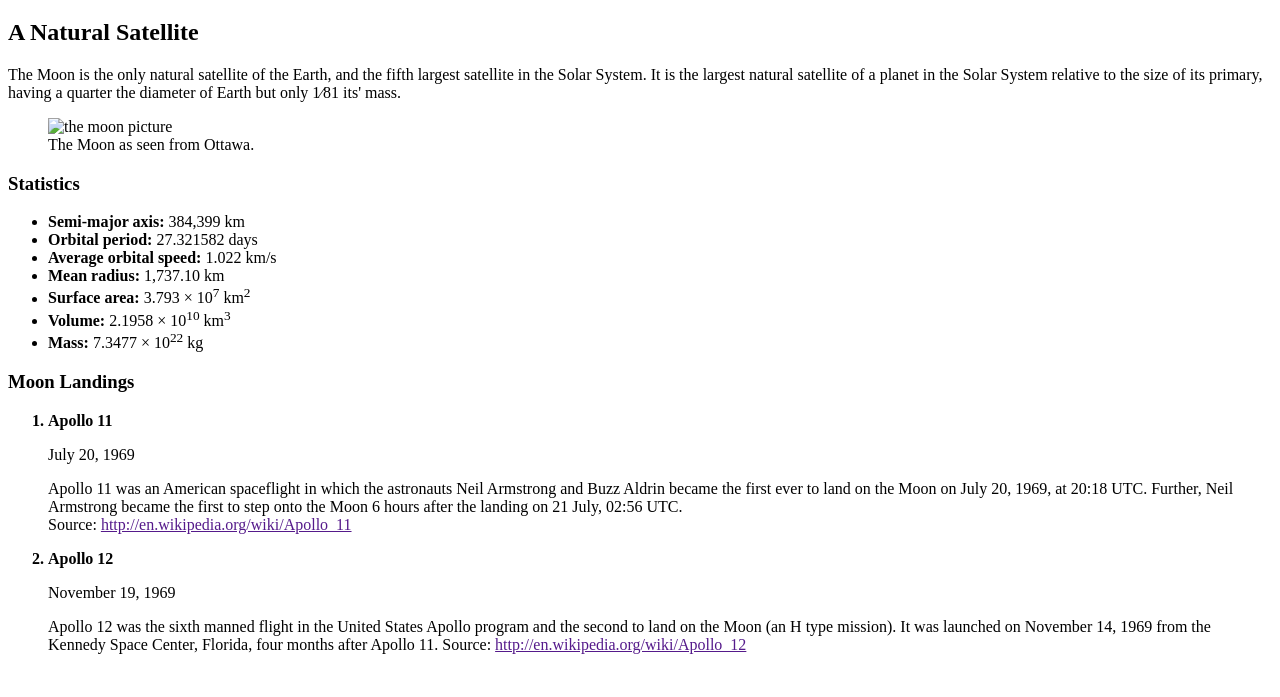
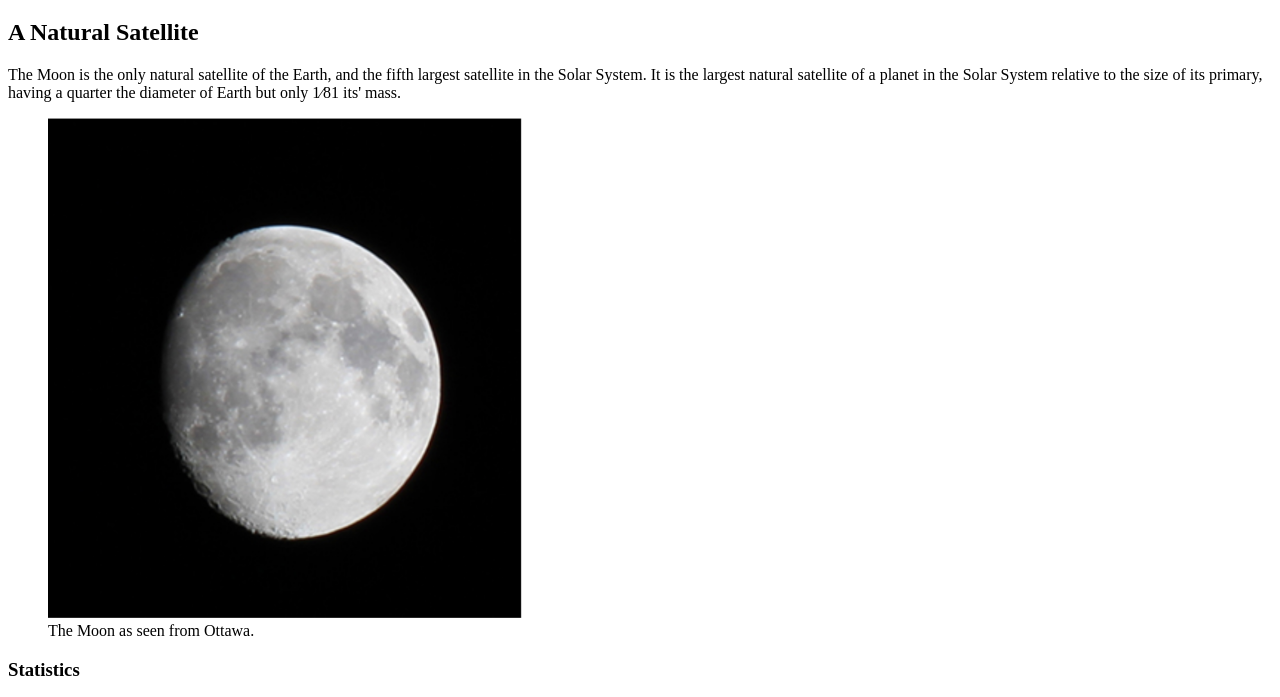
Before and after one commit to HoHoangLien/TheMoon, a plain HTML site: page index.html in a window 1280 px wide. Shown: the part 61-758 px from the top of the page. Drawn offline with Linux system fonts and the light colour scheme; the site is published under a folder, as on GitHub Pages, so addresses that start at the root find nothing.

Commit message:
remove /

```diff
--- a/index.html
+++ b/index.html
@@ -15,7 +15,7 @@ Solar System. It is the largest natural satellite of a planet in the Solar Syste
 to the size of its primary, having a quarter the diameter of Earth but only 1⁄81 its' mass.
     </p>
     <figure>
-        <img  src="/img/the_moon.png" alt="the moon picture" style="width:40%">
+        <img  src="img/the_moon.png" alt="the moon picture" style="width:40%">
         <figcaption>The Moon as seen from Ottawa.</figcaption>
     </figure>
 
```
